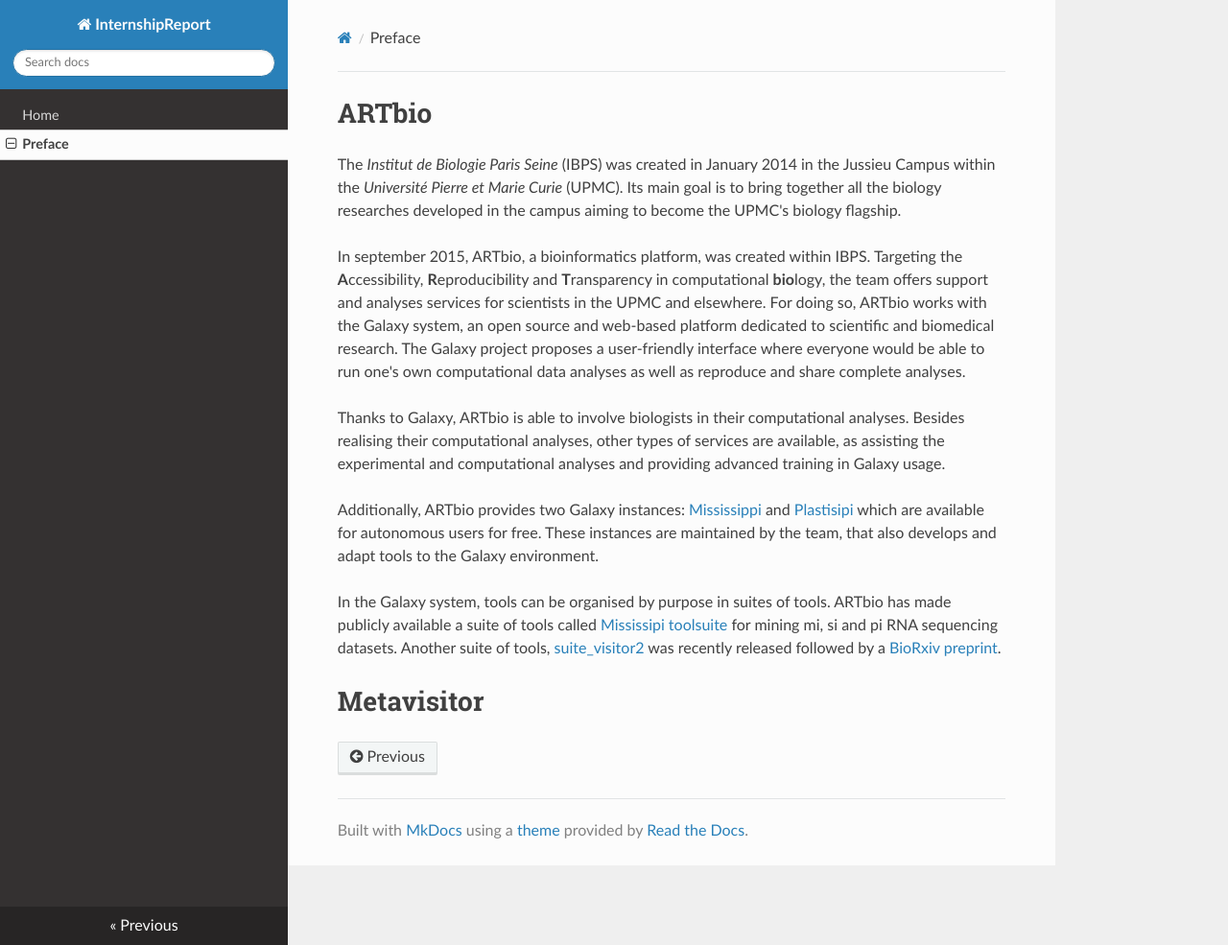
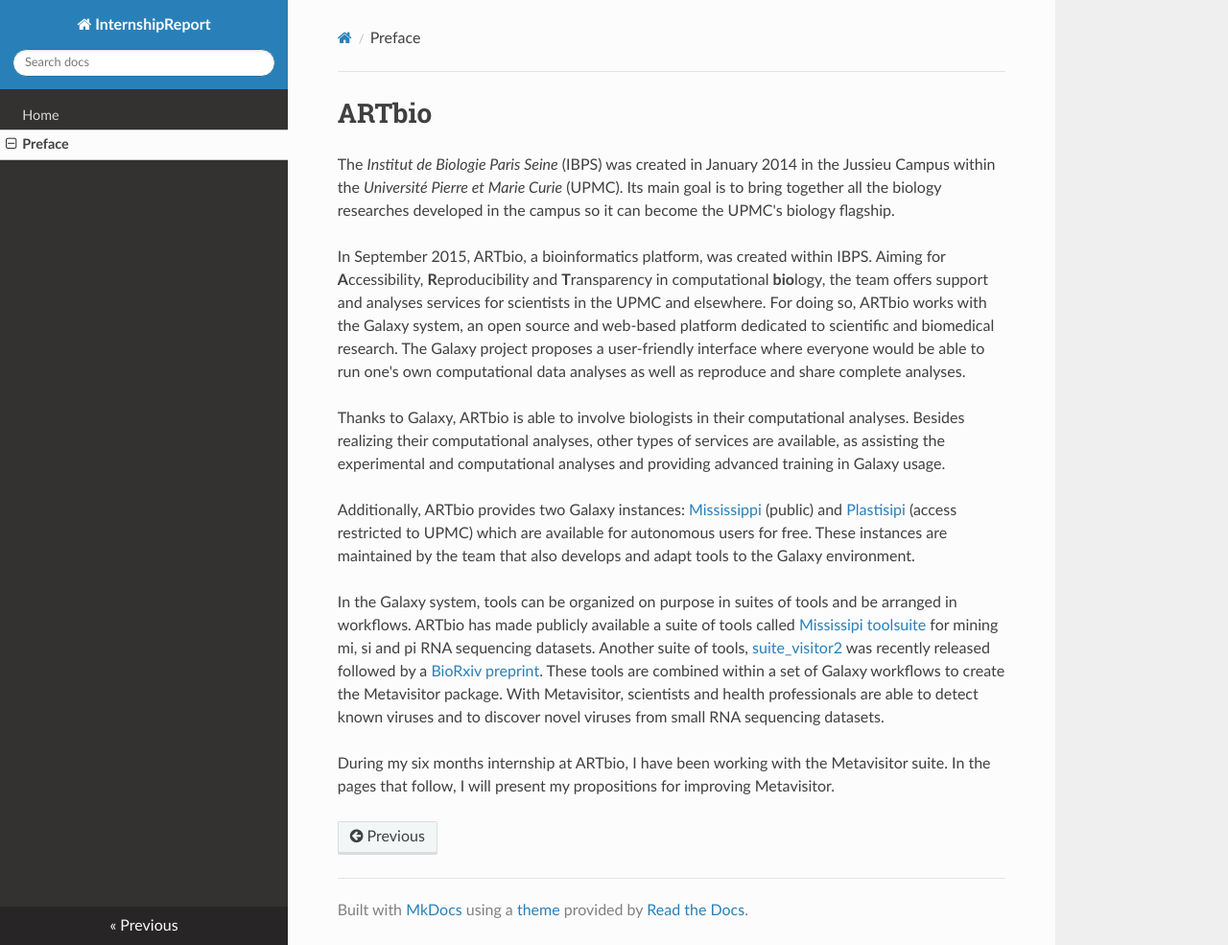
Before and after one commit to JuPeg/reportM2, an MkDocs documentation site: the page built from docs/preface.md, in a window 1280 px wide and 985 px high. Shown: the whole window at 96% size. Built offline with MkDocs 1.6.1, drawn with Linux system fonts in a browser that asks for light colours; nearby versions of some CDN libraries; old or Windows-style settings are respelled for this version of MkDocs.

Commit message:
update preface page

```diff
--- a/docs/preface.md
+++ b/docs/preface.md
@@ -1,25 +1,19 @@
 ARTbio
 =====
 
-The *Institut de Biologie Paris Seine* (IBPS) was created in January 2014 in the Jussieu Campus within the *Université Pierre et Marie Curie* (UPMC). Its main goal is to bring together all the biology researches developed in the campus aiming to become the UPMC's biology flagship.
+The *Institut de Biologie Paris Seine* (IBPS) was created in January 2014 in the Jussieu Campus within the *Université Pierre et Marie Curie* (UPMC). Its main goal is to bring together all the biology researches developed in the campus so it can become the UPMC's biology flagship.
 
-In september 2015, ARTbio, a bioinformatics platform, was created within IBPS. Targeting the **A**ccessibility, **R**eproducibility and **T**ransparency in computational **bio**logy, the team offers support and analyses services for scientists in the UPMC and elsewhere. For doing so, ARTbio works with the Galaxy system, an open source and web-based platform dedicated to scientific and biomedical research. The Galaxy project proposes a user-friendly interface where everyone would be able to run one's own computational data analyses as well as reproduce and share complete analyses.
+In September 2015, ARTbio, a bioinformatics platform, was created within IBPS. Aiming for **A**ccessibility, **R**eproducibility and **T**ransparency in computational **bio**logy, the team offers support and analyses services for scientists in the UPMC and elsewhere. For doing so, ARTbio works with the Galaxy system, an open source and web-based platform dedicated to scientific and biomedical research. The Galaxy project proposes a user-friendly interface where everyone would be able to run one's own computational data analyses as well as reproduce and share complete analyses.
 
-Thanks to Galaxy, ARTbio is able to involve biologists in their computational analyses. Besides realising their computational analyses, other types of services are available, as assisting the experimental and computational analyses and providing advanced training in Galaxy usage.
+Thanks to Galaxy, ARTbio is able to involve biologists in their computational analyses. Besides realizing their computational analyses, other types of services are available, as assisting the experimental and computational analyses and providing advanced training in Galaxy usage.
 
-Additionally, ARTbio provides two Galaxy instances: [Mississippi](http://mississippi.fr) and [Plastisipi](http://lbcd41.snv.jussieu.fr) which are available for autonomous users for free. These instances are maintained by the team, that also develops and adapt tools to the Galaxy environment.
+Additionally, ARTbio provides two Galaxy instances: [Mississippi](http://mississippi.fr) (public) and [Plastisipi](http://lbcd41.snv.jussieu.fr) (access restricted to UPMC) which are available for autonomous users for free. These instances are maintained by the team that also develops and adapt tools to the Galaxy environment.
 
-In the Galaxy system, tools can be organised by purpose in suites of tools. ARTbio has made publicly available a suite of tools called [Mississipi toolsuite](https://testtoolshed.g2.bx.psu.edu/view/mvdbeek/mississippi_toolsuite/) for mining mi, si and pi RNA sequencing datasets. Another suite of tools, [suite_visitor2](https://toolshed.g2.bx.psu.edu/repository?repository_id=5f04ea49dce00916) was recently released followed by a [BioRxiv preprint](http://dx.doi.org/10.1101/048983).
+In the Galaxy system, tools can be organized on purpose in suites of tools and be arranged in workflows. ARTbio has made publicly available a suite of tools called [Mississipi toolsuite](https://testtoolshed.g2.bx.psu.edu/view/mvdbeek/mississippi_toolsuite/) for mining mi, si and pi RNA sequencing datasets. Another suite of tools, [suite_visitor2](https://toolshed.g2.bx.psu.edu/repository?repository_id=5f04ea49dce00916) was recently released followed by a [BioRxiv preprint](http://dx.doi.org/10.1101/048983). These tools are combined within a set of Galaxy workflows to create the Metavisitor package. With Metavisitor, scientists and health professionals are able to detect known viruses and to discover novel viruses from small RNA sequencing datasets.
+
+During my six months internship at ARTbio, I have been working with the Metavisitor suite. In the pages that follow, I will present my propositions for improving Metavisitor.
 
 
 [links]:http://www.france-bioinformatique.fr/sites/default/files/galaxy_day_2015_-_artbio_presentation_0.pdf
 [links]:http://www.ibps.upmc.fr/en/core-facilities/bioinformatics
 [links]:http://www.ibps.upmc.fr/ressources/documents/1/6086,Pages-de-Fiches-IBPS-GB-opt-8_artbio.pdf
-
-
-
-
-
-
-Metavisitor
-=====
```
